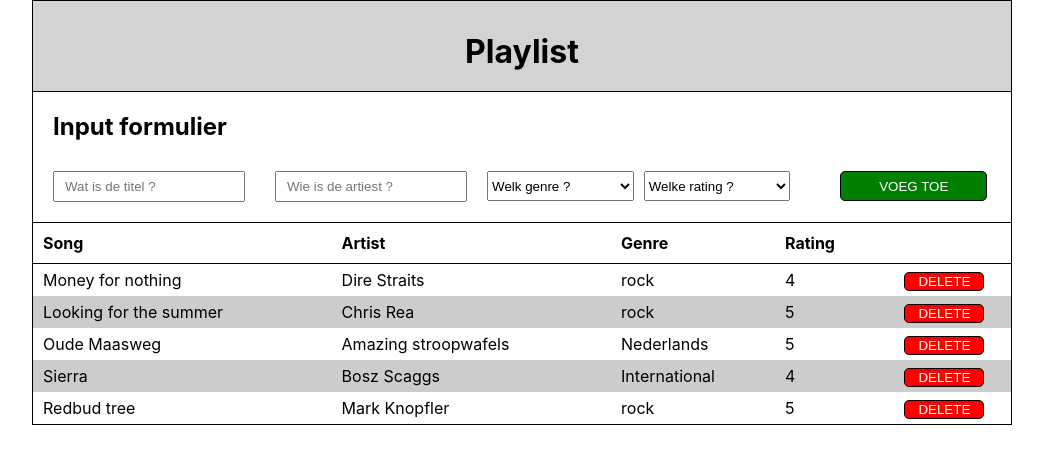
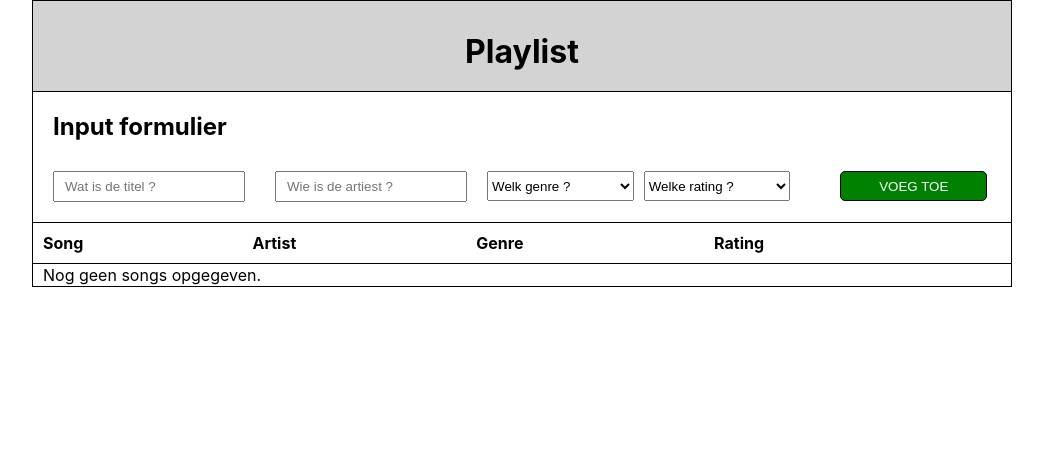
Before and after one commit to ambupilot/Playist, a React (Create React App) app: page / in a window 1280 px wide. Shown: the top 464 px of the page, without its empty margins (118-1161 px from the left). Built offline with nearby package versions, Linux system fonts and the light colour scheme; the HTML template or start-up script is replaced by a standard one.

Commit message:
last tweaks, meets min specs

```diff
--- a/src/AddSongForm.js
+++ b/src/AddSongForm.js
@@ -14,16 +14,10 @@ const [ song, setSong ] = useState(initialFormState)
 const handleInputChange = event => {
     const { name, value } = event.target
 
-    // effe checken
-    //console.log('event.target',event.target)
-    //console.log('event.target.value ', event.target.value)
-    //console.log('[name]: value ',{[name]: value})
-    //console.log('waarde van song voor set',song);
-
-    const songid = props.songGenres.length + 1
+    const songid = Math.floor(Math.random() * 101)
 
     setSong({ ...song, id: songid, [name]: value })
-    console.log('waarde van song ',song);
+    //console.log('waarde van song ',song);
 }
 
     return (
--- a/src/App.js
+++ b/src/App.js
@@ -6,21 +6,14 @@ import SongsTable from './SongsTable'
 const App = () => {
 
   // tijdelijke data
-const songsData = [
-  { id: 1, title: 'Money for nothing', artist: 'Dire Straits', genre: 'rock', rating: 4 },
-  { id: 2, title: 'Looking for the summer', artist: 'Chris Rea', genre: 'rock', rating: 5 },
-  { id: 3, title: 'Oude Maasweg', artist: 'Amazing stroopwafels', genre: 'Nederlands', rating: 5 },
-  { id: 4, title: 'Sierra', artist: 'Bosz Scaggs', genre: 'International', rating: 4 },
-  { id: 5, title: 'Redbud tree', artist: 'Mark Knopfler', genre: 'rock', rating: 5 }
-]
+const songsData = []
 
 const [ songs , setSongs ] = useState(songsData)
-console.log('initiele songsData ', songsData);
 
 const addSong = song => {
-  console.log('song in addSong: ',song)
   setSongs([ ...songs, song])
 }
+const sortGenre = songs.sort( (a) => a.genre )
 
 const deleteSong = id => {
   setSongs(songs.filter(song => song.id !== id))
@@ -55,7 +48,7 @@ const songRating = [
           <AddSongForm songGenres={songGenres} songRating={songRating} addSong={addSong}/>
         </main>
         <div className="output">
-          <SongsTable songs={songs} deleteSong={deleteSong}/>
+          <SongsTable songs={songs} deleteSong={deleteSong} sortGenre={sortGenre}/>
         </div>
       </div>
     </div>
--- a/src/SongsTable.js
+++ b/src/SongsTable.js
@@ -28,7 +28,7 @@ const SongsTable = props => (
                     ))
                 ) : (
                 <tr>
-                    <td colspan={5}>Geen songs opgegeven.</td>
+                    <td colSpan={5}>Nog geen songs opgegeven.</td>
                 </tr>
                 )
             }
```
